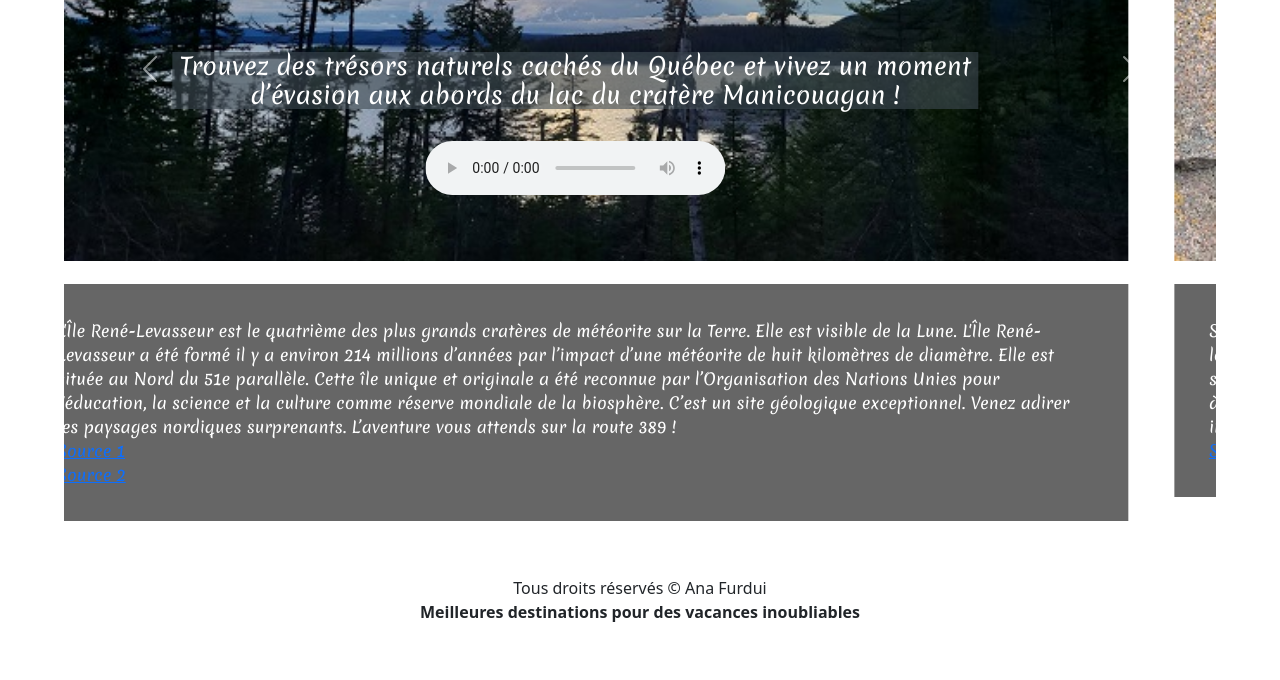
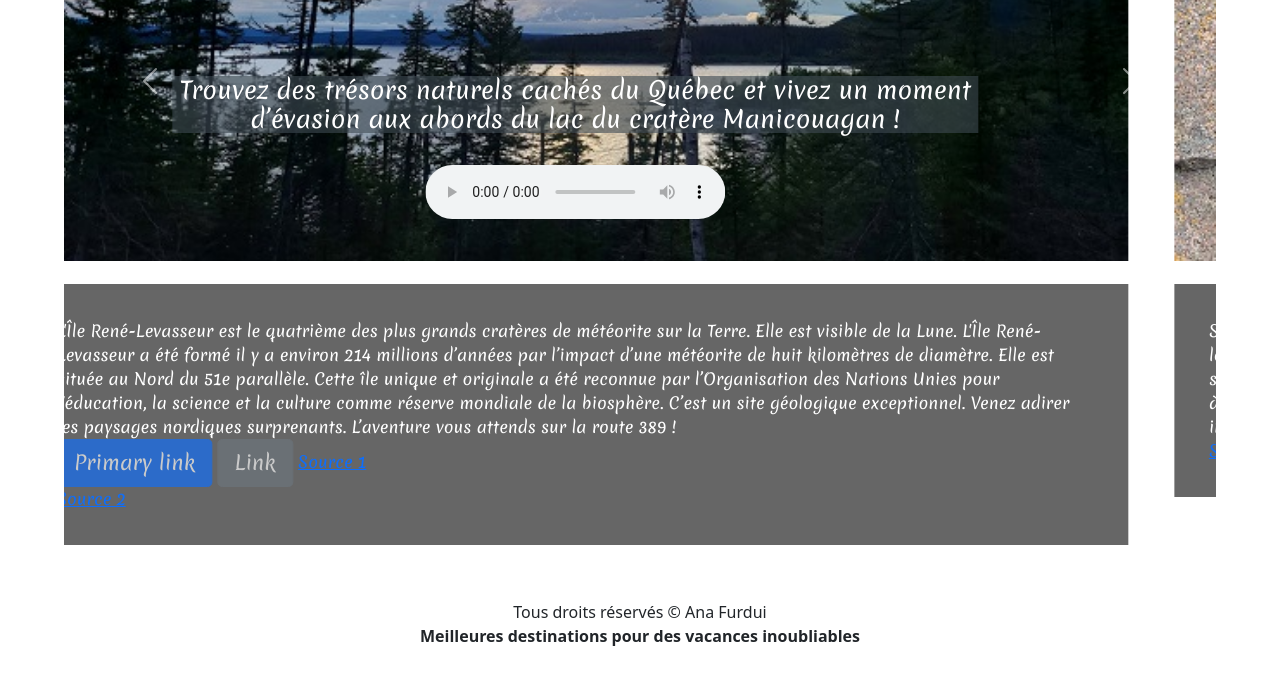
Before and after one commit to RockSeason/github.io, a plain HTML site: page fr/index.html in a window 1280 px wide. Shown: the part 596-1276 px from the top of the page. Before the commit the page ends 1252 px from the top, so only its background shows below. Drawn offline with nearby package versions, Linux system fonts and the light colour scheme; a web font is replaced by a local one.

Commit message:
Update index.html

```diff
--- a/fr/index.html
+++ b/fr/index.html
@@ -56,6 +56,8 @@
                     <div class="row">
                         <div class="col-md-12">
                             <p class="ombre">L'Île René-Levasseur est le quatrième des plus grands cratères de météorite sur la Terre. Elle est visible de la Lune. L'Île René-Levasseur a été formé il y a environ 214 millions d’années par l’impact d’une météorite de huit kilomètres de diamètre. Elle est située au Nord du 51e parallèle. Cette île unique et originale a été reconnue par l’Organisation des Nations Unies pour l'éducation, la science et la culture comme réserve mondiale de la biosphère. C’est un site géologique exceptionnel. Venez adirer les paysages nordiques surprenants. L’aventure vous attends sur la route 389&nbsp;!<br>
+                            <a href="#" class="btn btn-primary btn-lg disabled" tabindex="-1" role="button" aria-disabled="false">Primary link</a>
+                            <a href="#" class="btn btn-secondary btn-lg disabled" tabindex="-1" role="button" aria-disabled="false">Link</a>
                             <a href="https://www.stationuapishka.com/" target="_blank" rel="external">Source&nbsp;1</a><br>
                             <a href="https://fr.wikipedia.org/wiki/%C3%8Ele_Ren%C3%A9-Levasseur" target="_blank" rel="external">Source&nbsp;2</a></p>
                         </div>
```
